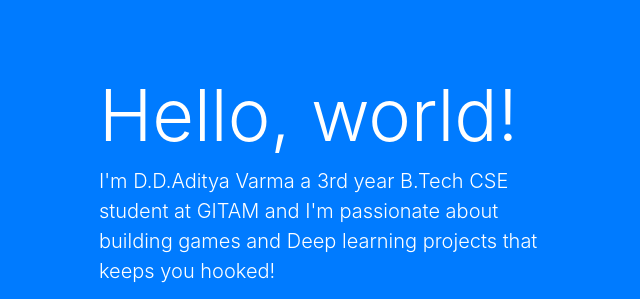
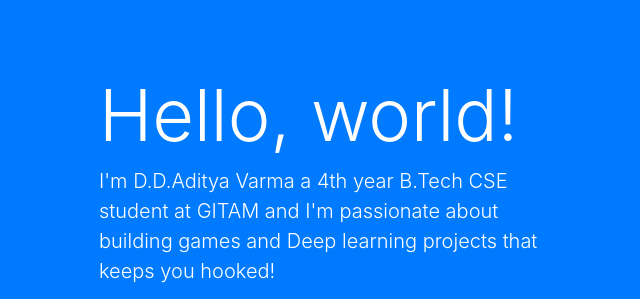
Before and after one commit to ddavarma/ddavarma.github.io, a plain HTML site: page index.html in a window 1280 px wide. Shown: the top 299 px of the page, 319-959 px from the left. Drawn offline with nearby package versions, Linux system fonts and the light colour scheme.

Commit message:
Update index.html

```diff
--- a/index.html
+++ b/index.html
@@ -23,7 +23,7 @@
 			<div class="col-md-6 offset-md-3">
 				<div class="text-white p-5" style="border-radius: 0">
 					<h1 class="display-3">Hello, world!</h1>
-					<p class="lead">I'm D.D.Aditya Varma a 3rd year B.Tech CSE student at GITAM and I'm passionate about building games and Deep learning projects that keeps you hooked!</p>
+					<p class="lead">I'm D.D.Aditya Varma a 4th year B.Tech CSE student at GITAM and I'm passionate about building games and Deep learning projects that keeps you hooked!</p>
 					<p class="lead">Learning courses related to Machine Learning, Deep Learning with Tensor flow, Game Development with UNITY ENGINE and IT Support Professional from following websites Coursera and Udacity</p>
 					<hr class="m-y-md">
 					<p class="lead">Learn more about me on <a class="badge badge-light" href="https://www.linkedin.com/in/ddavarma/" style="position:relative" target="_blank">LinkedIn</a>
```
